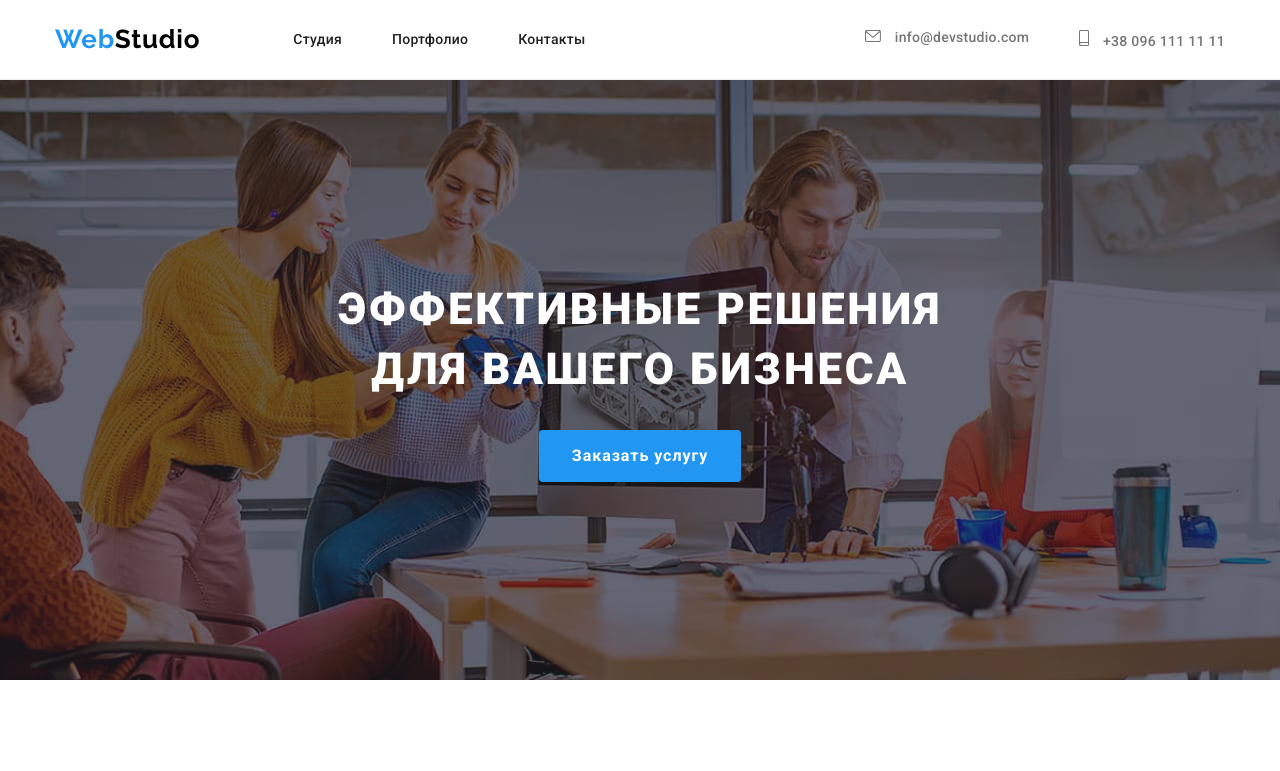
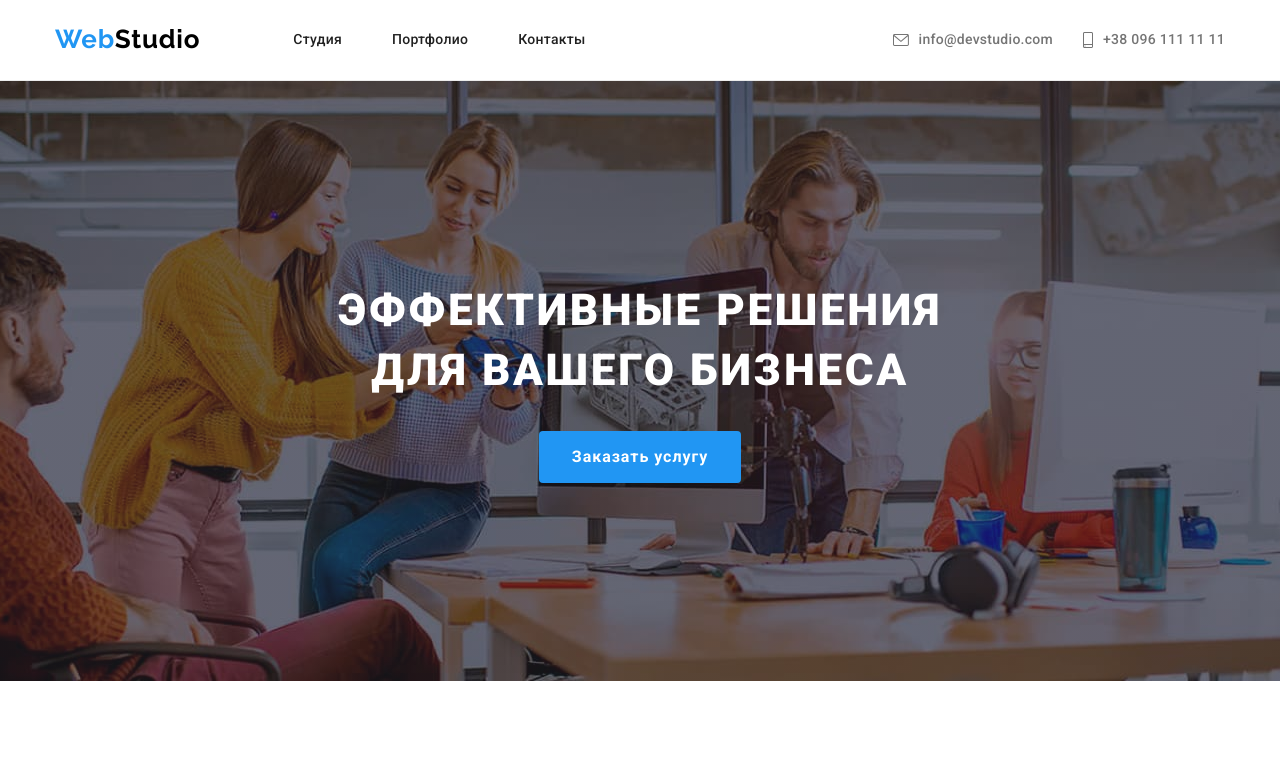
Before and after one commit to Alex-Sorokolit/goit-markup-hw-04, a plain HTML site: page index.html in a window 1280 px wide. Shown: the top 771 px of the page. Drawn offline with nearby package versions, Linux system fonts and the light colour scheme.

Commit message:
repair header icons

```diff
--- a/css/styles.css
+++ b/css/styles.css
@@ -162,48 +162,40 @@ p {
 } */
 /* ___________________________________________ */
 
-.nav-list .link {
-  display: block;
+.nav-list .link,
+.auth-item .link {
+  display: flex;
+  align-items: center;
   padding-top: 32px;
   padding-bottom: 32px;
 }
-.nav-item:hover,
-.nav-item:focus {
+.nav-item .link:hover,
+.nav-item .link:focus {
   color: var(--accent);
 }
 .auth-list {
   display: flex;
+  align-items: center;
   margin-left: auto;
 }
+/* .auth-item .link {
+  display: flex;
+  align-items: center;
+} */
 .auth-list .auth-item + .auth-item {
-  margin-left: 50px;
+  margin-left: 30px;
 }
 /* .auth-item {
 } */
-.auth-item:hover,
-.auth-item:focus {
+.auth-item .link:hover,
+.auth-item .link:focus {
   color: var(--accent);
 }
-.icon-mail {
-  width: 16px;
-  height: 12px;
+.auth-icon {
   margin-right: 10px;
-  fill: var(--text-gray);
+  fill: currentColor;
 }
-.mail:hover .icon-mail,
-.mail:focus .icon-mail {
-  fill: var(--accent);
-}
-.icon-phone {
-  width: 10px;
-  height: 16px;
-  margin-right: 10px;
-  fill: var(--text-gray);
-}
-.phone:hover .icon-phone,
-.phone:focus .icon-phone {
-  fill: var(--accent);
-}
+
 /* main________________________________________________ */
 
 .hero.section {
--- a/index.html
+++ b/index.html
@@ -42,19 +42,23 @@
         </nav>
         <ul class="auth-list list">
           <!-- email -->
-          <li class="auth-item mail">
-            <svg class="icon-mail">
-              <use href="./images/icons/icons.svg#icon-mail"></use>
-            </svg>
-            <a class="link" href="mailto:info@devstudio.com">info@devstudio.com</a>
+          <li class="auth-item">
+            <a class="link" href="mailto:info@devstudio.com">
+              <svg class="auth-icon" width="16" height="12">
+                <use href="./images/icons/icons.svg#icon-mail"></use>
+              </svg>
+              info@devstudio.com</a
+            >
           </li>
 
           <!-- Phone -->
-          <li class="auth-item phone">
-            <svg class="icon-phone">
-              <use href="./images/icons/icons.svg#icon-phone"></use>
-            </svg>
-            <a class="link" href="tel:+380961111111">+38 096 111 11 11</a>
+          <li class="auth-item">
+            <a class="link" href="tel:+380961111111">
+              <svg class="auth-icon" width="10" height="16">
+                <use href="./images/icons/icons.svg#icon-phone"></use>
+              </svg>
+              +38 096 111 11 11</a
+            >
           </li>
         </ul>
       </div>
```
